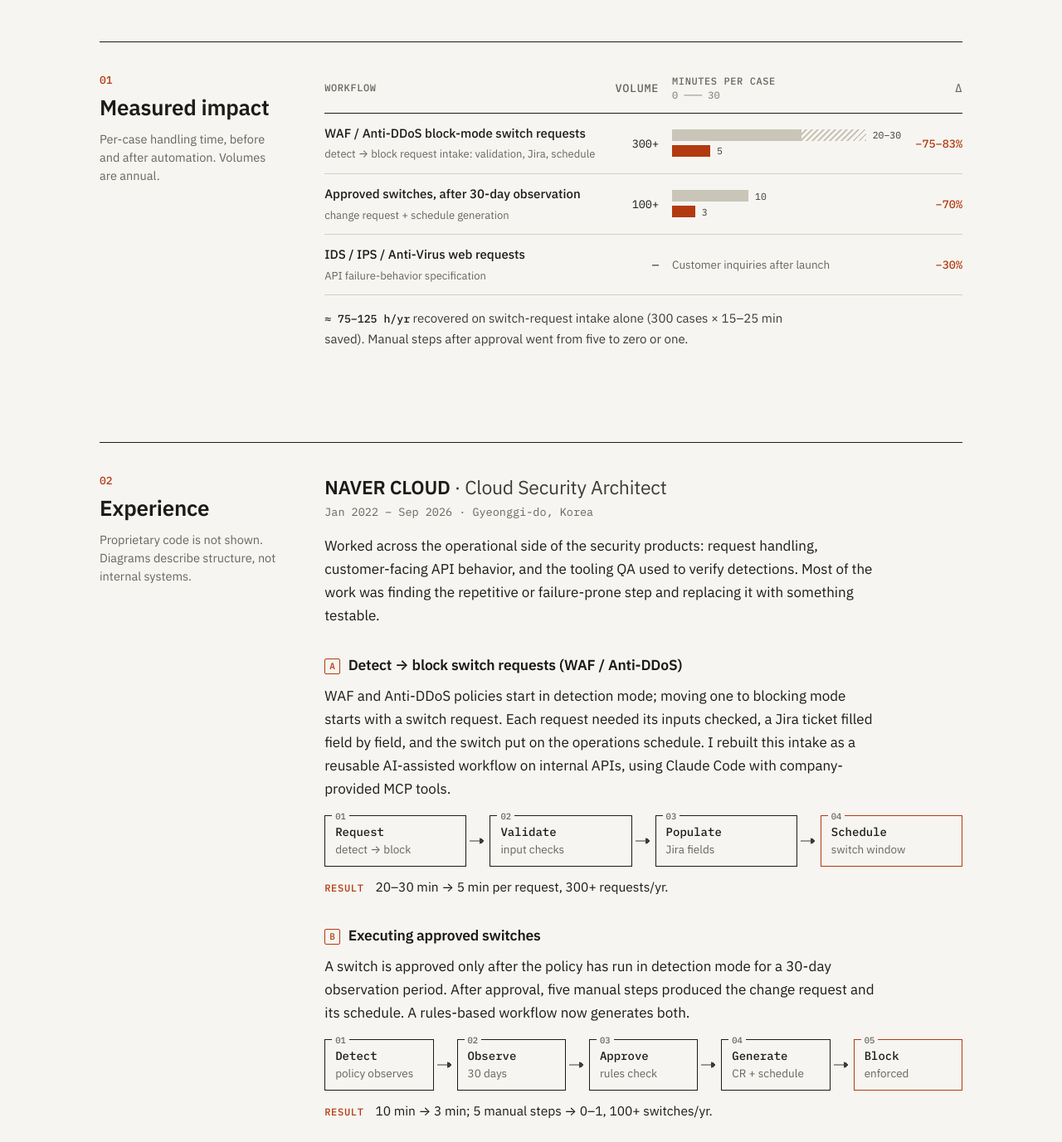
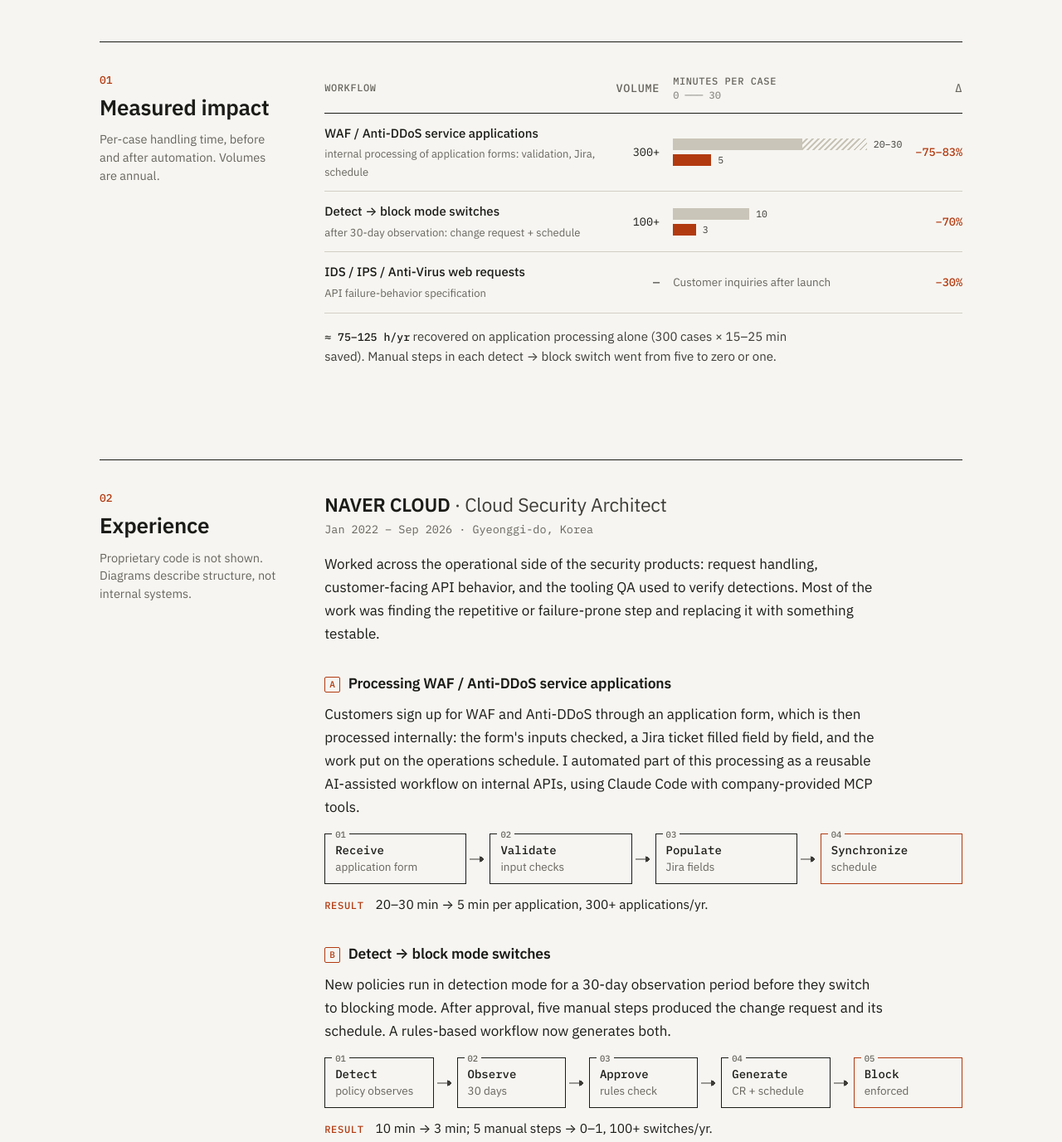
Before and after one commit to yelynew/yelynyoo, a plain HTML site: page index.html in a window 1280 px wide. Shown: the part 620-1997 px from the top of the page at 83% size. Drawn offline with Linux system fonts and the light colour scheme.

Commit message:
Correct WAF/Anti-DDoS framing
Case A is internal processing of WAF / Anti-DDoS service application
forms; case B is the detect-to-block mode switch.

Co-Authored-By: Claude Opus 5.5 <noreply@anthropic.com>
Claude-Session: https://claude.ai/code/session_01Ps1tW6pZhGdTiCQZg1HEBy

```diff
--- a/index.html
+++ b/index.html
@@ -127,8 +127,8 @@
               <tbody>
                 <tr>
                   <th scope="row">
-                    WAF / Anti-DDoS block-mode switch requests
-                    <small>detect → block request intake: validation, Jira, schedule</small>
+                    WAF / Anti-DDoS service applications
+                    <small>internal processing of application forms: validation, Jira, schedule</small>
                   </th>
                   <td class="num">300+</td>
                   <td>
@@ -141,8 +141,8 @@
                 </tr>
                 <tr>
                   <th scope="row">
-                    Approved switches, after 30-day observation
-                    <small>change request + schedule generation</small>
+                    Detect → block mode switches
+                    <small>after 30-day observation: change request + schedule</small>
                   </th>
                   <td class="num">100+</td>
                   <td>
@@ -166,8 +166,9 @@
             </table>
           </div>
           <p class="footnote">
-            <span class="mono">≈ 75–125 h/yr</span> recovered on switch-request intake alone
-            (300 cases × 15–25 min saved). Manual steps after approval went from five to zero or one.
+            <span class="mono">≈ 75–125 h/yr</span> recovered on application processing alone
+            (300 cases × 15–25 min saved). Manual steps in each detect → block switch went from five to
+            zero or one.
           </p>
         </div>
       </section>
@@ -193,31 +194,31 @@
             </p>
 
             <div class="case">
-              <h4><span class="case-id">A</span> Detect → block switch requests (WAF / Anti-DDoS)</h4>
+              <h4><span class="case-id">A</span> Processing WAF / Anti-DDoS service applications</h4>
               <p>
-                WAF and Anti-DDoS policies start in detection mode; moving one to blocking mode starts
-                with a switch request. Each request needed its inputs checked, a Jira ticket filled field
-                by field, and the switch put on the operations schedule. I rebuilt this intake as a
+                Customers sign up for WAF and Anti-DDoS through an application form, which is then
+                processed internally: the form's inputs checked, a Jira ticket filled field by field, and
+                the work put on the operations schedule. I automated part of this processing as a
                 reusable AI-assisted workflow on internal APIs, using Claude Code with company-provided
                 MCP tools.
               </p>
-              <ol class="flow" aria-label="Switch request intake flow">
-                <li><b>Request</b><span>detect → block</span></li>
+              <ol class="flow" aria-label="Application processing flow">
+                <li><b>Receive</b><span>application form</span></li>
                 <li><b>Validate</b><span>input checks</span></li>
                 <li><b>Populate</b><span>Jira fields</span></li>
-                <li><b>Schedule</b><span>switch window</span></li>
+                <li><b>Synchronize</b><span>schedule</span></li>
               </ol>
-              <p class="result"><span>Result</span> 20–30 min → 5 min per request, 300+ requests/yr.</p>
+              <p class="result"><span>Result</span> 20–30 min → 5 min per application, 300+ applications/yr.</p>
             </div>
 
             <div class="case">
-              <h4><span class="case-id">B</span> Executing approved switches</h4>
+              <h4><span class="case-id">B</span> Detect → block mode switches</h4>
               <p>
-                A switch is approved only after the policy has run in detection mode for a 30-day
-                observation period. After approval, five manual steps produced the change request and
-                its schedule. A rules-based workflow now generates both.
+                New policies run in detection mode for a 30-day observation period before they switch to
+                blocking mode. After approval, five manual steps produced the change request and its
+                schedule. A rules-based workflow now generates both.
               </p>
-              <ol class="flow" aria-label="Approved switch flow">
+              <ol class="flow" aria-label="Detect to block switch flow">
                 <li><b>Detect</b><span>policy observes</span></li>
                 <li><b>Observe</b><span>30 days</span></li>
                 <li><b>Approve</b><span>rules check</span></li>
```
